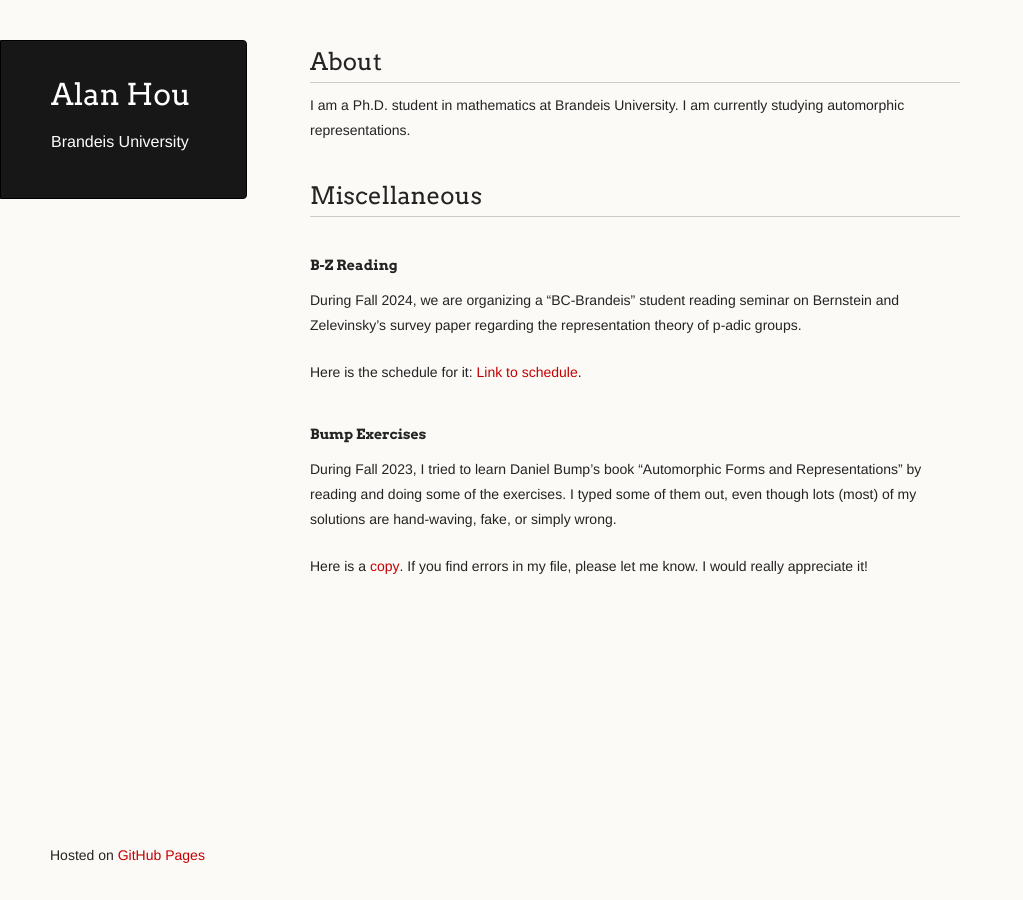
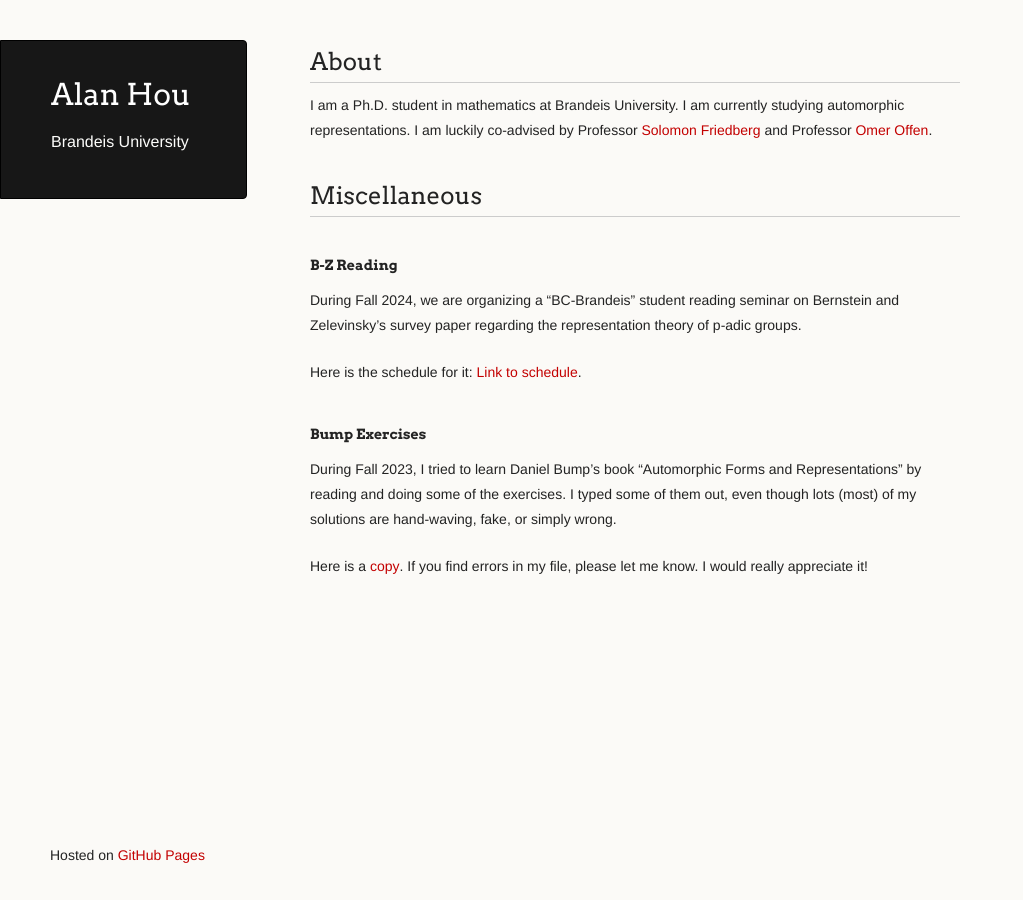
Before and after one commit to axhou/axhou.github.io, a Jekyll site: the page built from index.md, in a window 1280 px wide. Shown: the whole page, without its empty margins (0-1023 px from the left). Built offline with Jekyll 4.4.1, drawn with Linux system fonts in a browser that asks for light colours; our own code applies the rules of GitHub Pages for plain Markdown files.

Commit message:
Update index.md

```diff
--- a/index.md
+++ b/index.md
@@ -7,7 +7,7 @@
 
 ## About
 
-I am a Ph.D. student in mathematics at Brandeis University. I am currently studying automorphic representations.
+I am a Ph.D. student in mathematics at Brandeis University. I am currently studying automorphic representations. I am luckily co-advised by Professor [Solomon Friedberg](https://sites.google.com/bc.edu/solomon-friedberg/) and Professor [Omer Offen](https://sites.google.com/brandeis.edu/offen/home).
 
 ## Miscellaneous
 
```
